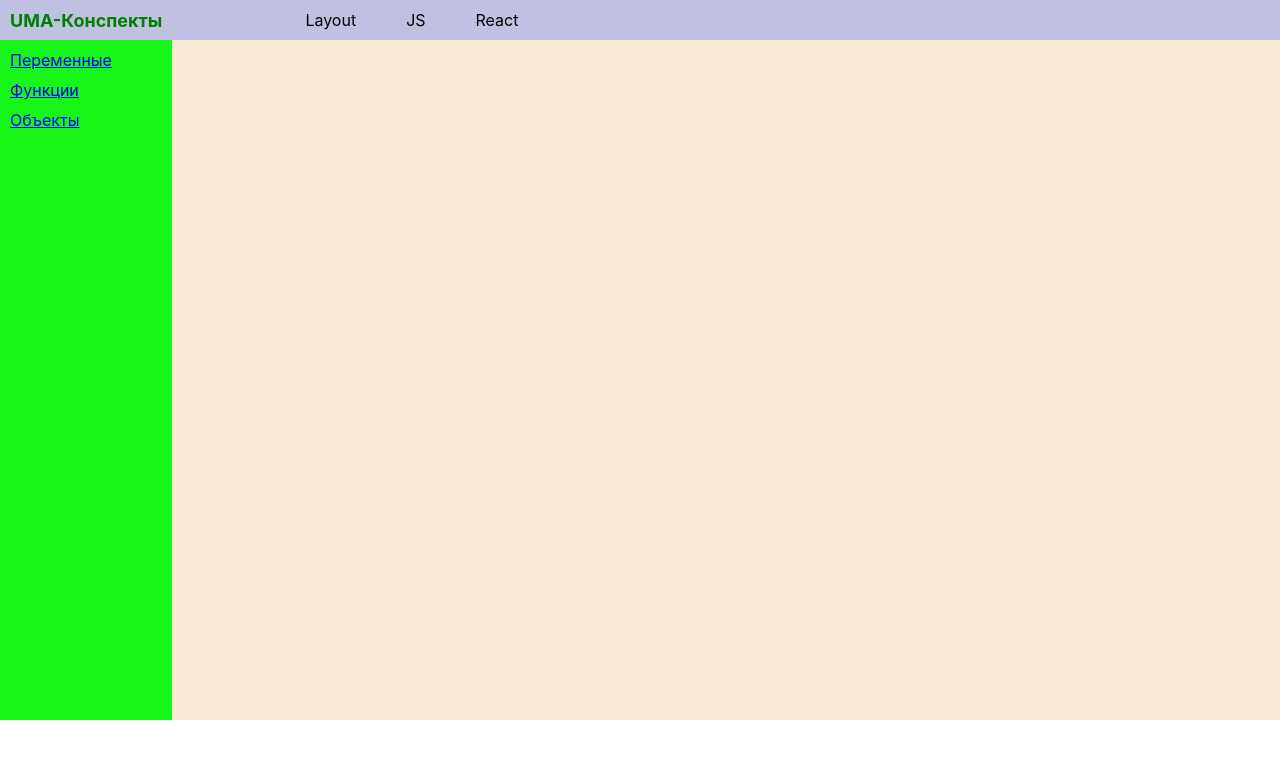
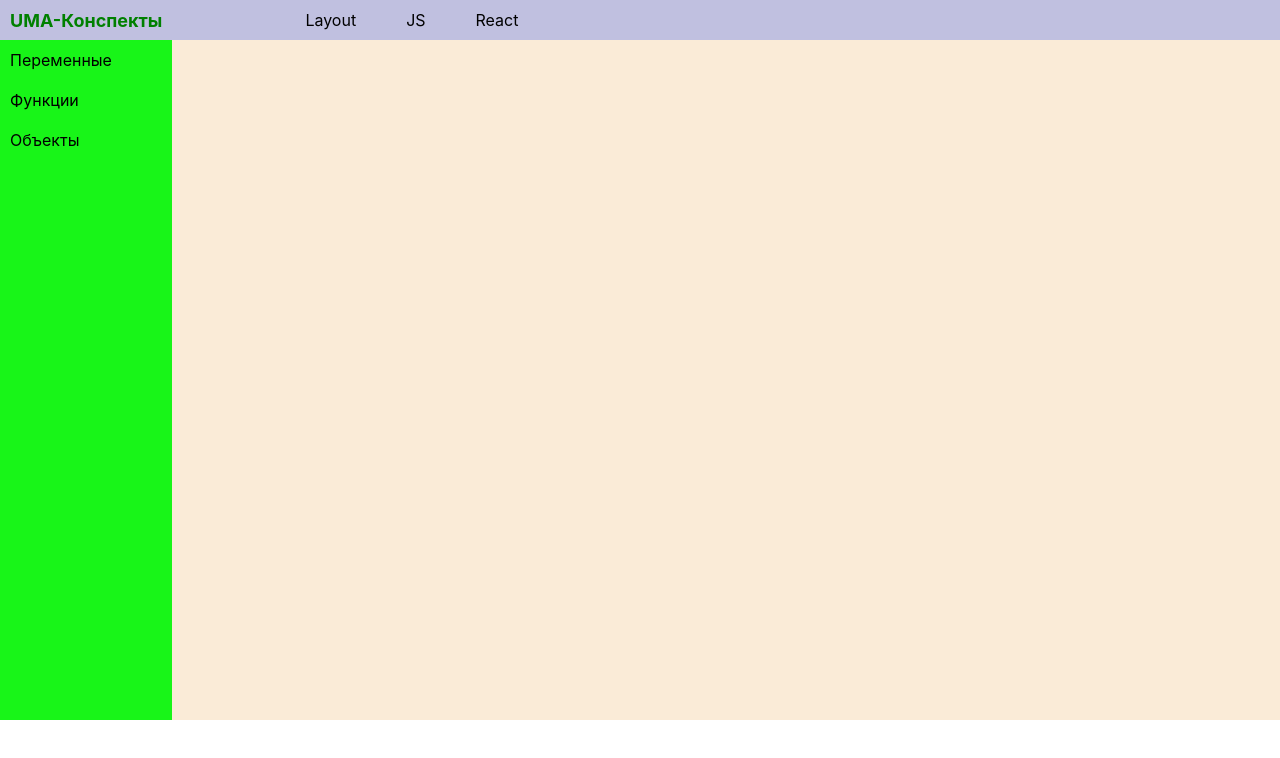
Before and after one commit to UMAtaullin/MyNotes, a React (Create React App) app: page /js in a window 1280 px wide. Shown: the top 758 px of the page. Built offline with nearby package versions, Linux system fonts and the light colour scheme.

Commit message:
navigation optimization: replacing div with semantic list items

```diff
--- a/src/components/JS/JS.jsx
+++ b/src/components/JS/JS.jsx
@@ -1,31 +1,33 @@
 import React from 'react'
 import { Routes, Route } from 'react-router-dom'
 import { NavLink } from 'react-router-dom'
-import Variables from '../Topics/Variables'
-import Functions from '../Topics/Function'
-import Objects from '../Topics/Objects'
+import Variables from './Topics/Variables'
+import Functions from './Topics/Function'
+import Objects from './Topics/Objects'
 import cls from './JS.module.css'
 
 const JS = () => {
   return (
     <div className={cls.js}>
       <nav className={cls.items}>
-        <div className={cls.item}>
-          <NavLink to='/js/variables/'>Переменные</NavLink>
-        </div>
-        <div className={cls.item}>
-          <NavLink to='/js/functions/'>Функции</NavLink>
-        </div>
-        <div className={cls.item}>
-          <NavLink to='/js/objects/'>Объекты</NavLink>
-        </div>
+        <ul>
+          <li className={cls.item}>
+            <NavLink to='/js/variables/'>Переменные</NavLink>
+          </li>
+          <li className={cls.item}>
+            <NavLink to='/js/functions/'>Функции</NavLink>
+          </li>
+          <li className={cls.item}>
+            <NavLink to='/js/objects/'>Объекты</NavLink>
+          </li>
+        </ul>
       </nav>
 
       <div className={cls.cont}>
         <Routes>
-          <Route path='/variables/' element={<Variables/>} />
-          <Route path='/functions/' element={<Functions/>} />
-          <Route path='/objects/' element={<Objects/>} />
+          <Route path='/variables/' element={<Variables />} />
+          <Route path='/functions/' element={<Functions />} />
+          <Route path='/objects/' element={<Objects />} />
         </Routes>
       </div>
     </div>
--- a/src/components/JS/JS.module.css
+++ b/src/components/JS/JS.module.css
@@ -1,3 +1,11 @@
+* {
+  margin: 0;
+  padding: 0;
+  box-sizing: border-box;
+  list-style: none;
+  text-decoration: none;
+}
+
 .js {
   display: flex;
   gap: 30px;
@@ -7,14 +15,17 @@
   display: flex;
   flex-direction: column;
   justify-content: start;
+  align-items: center;
   background-color: rgb(24, 245, 24);
 }
 
-.item {
-  color: yellow;
-  padding: 10px 60px 0 10px;
+.item a{
+  color: black;
+  padding: 10px 60px 10px 10px;
+  display: block;
 }
 
-.items a:focus {
-  color: green;
+.items a:hover {
+  background: black;
+  color: #fff;
 }
```
Also changed, not shown: src/components/JS/Topics/Function.jsx (renamed from src/components/Topics/Function.jsx), src/components/JS/Topics/Objects.jsx (renamed from src/components/Topics/Objects.jsx), src/components/JS/Topics/Objects.module.css (renamed from src/components/Topics/Objects.module.css), src/components/JS/Topics/Variables.jsx (renamed from src/components/Topics/Variables.jsx).
